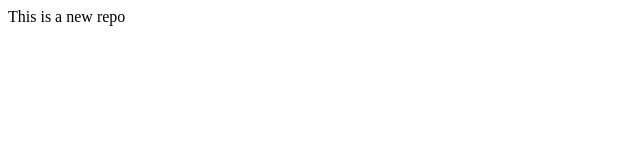
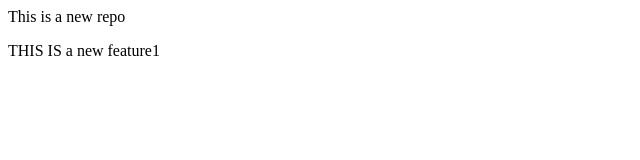
Before and after one commit to ankitswain098-rgb/localrepo, a plain HTML site: page index.html in a window 1280 px wide. Shown: the whole page, without its empty margins (0-640 px from the left). Drawn offline with Linux system fonts and the light colour scheme.

Commit message:
New Feature Added

```diff
--- a/index.html
+++ b/index.html
@@ -1 +1,2 @@
 <p>This is a new repo</p>
+<p>THIS IS a new feature1</p>
```
